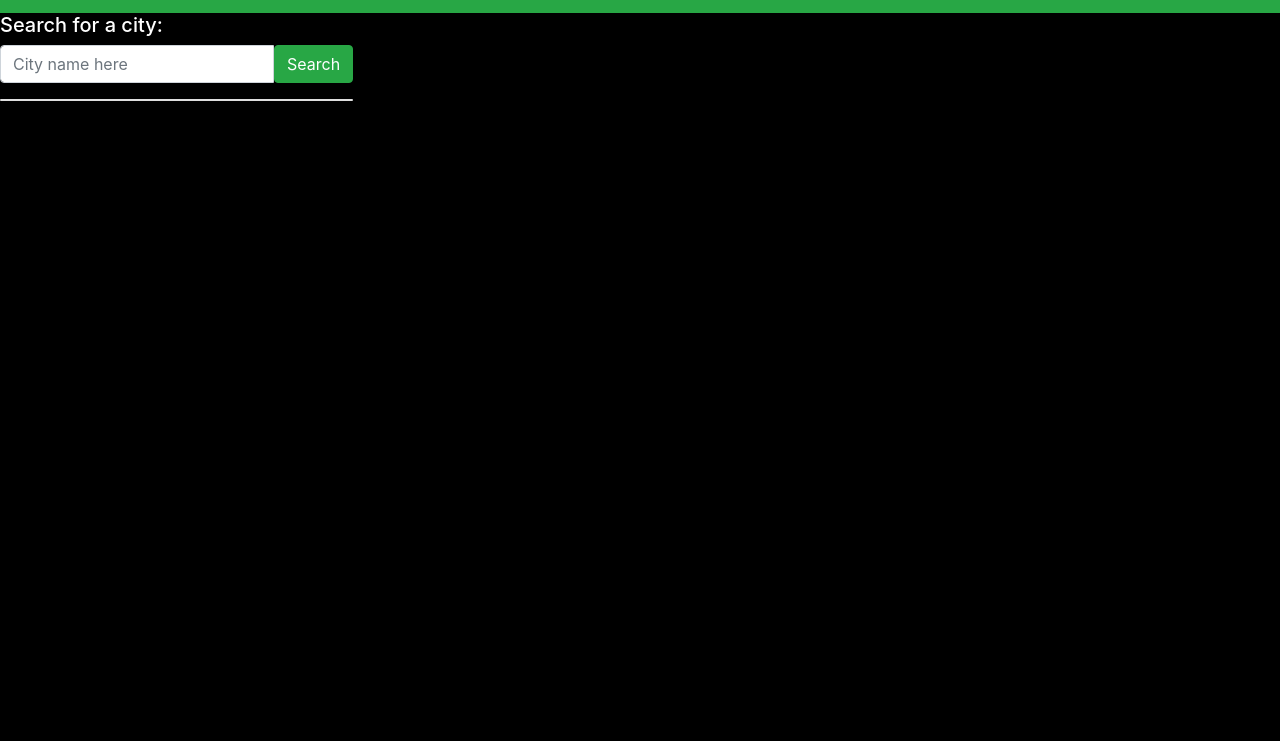
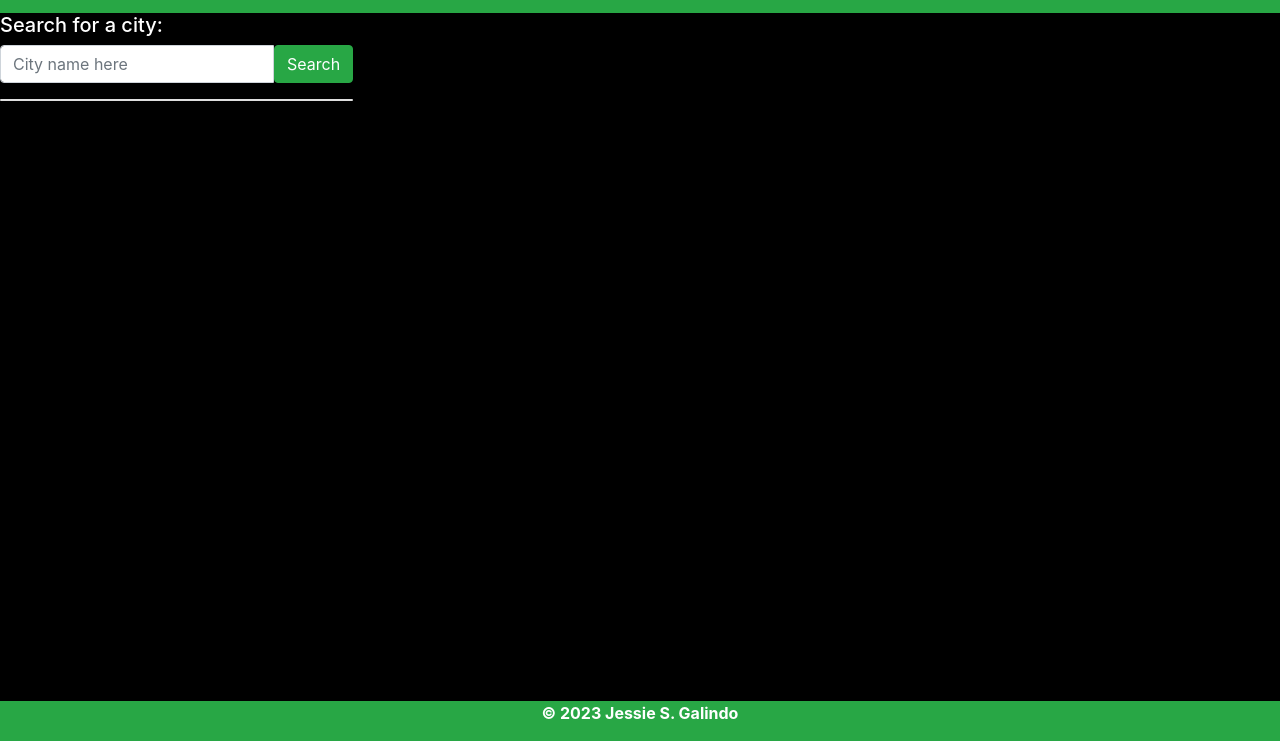
Before and after one commit to MrMessyFace/weather-dashboard, a plain HTML site: page index.html in a window 1280 px wide. Shown: the part 59-800 px from the top of the page. Drawn offline with nearby package versions, Linux system fonts and the light colour scheme.

Commit message:
replaced footer

```diff
--- a/assets/css/style.css
+++ b/assets/css/style.css
@@ -11,11 +11,11 @@ body {
     display: block;
 }
 
-/* footer {
+footer {
     position: fixed;
     left: 0;
     bottom: 0;
     width: 100%;
     font-weight: bold;
     text-align: center;
-} */
+}
--- a/index.html
+++ b/index.html
@@ -38,9 +38,9 @@
         </div>
     </div>
 
-    <!-- <footer class="bg-success">
+    <footer class="bg-success">
         <p class="text-center text-white">&copy; 2023 Jessie S. Galindo</p>
-    </footer> -->
+    </footer>
 
     <script src="https://cdnjs.cloudflare.com/ajax/libs/jquery/3.2.1/jquery.min.js"></script>
     <script src="assets/js/script.js"></script>
```
Also changed, not shown: assets/images/mrmessyface.github.io_weather-dashboard_.png (added).
